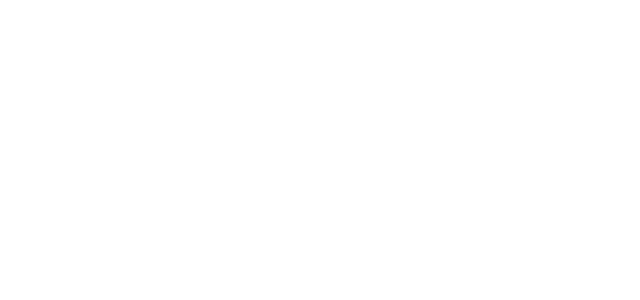
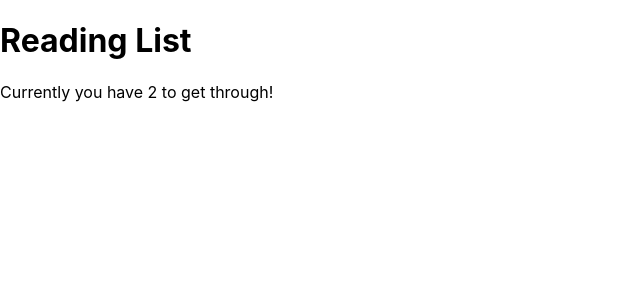
Before and after one commit to guilherme-leite/booklist, a React (Create React App) app: page / in a window 1280 px wide. Shown: the top 300 px of the page, without its empty margins (0-640 px from the left). Built offline with nearby package versions, Linux system fonts and the light colour scheme.

Commit message:
Feat: Implementando Navbar.js e importando na App.js

```diff
--- a/src/App.js
+++ b/src/App.js
@@ -1,11 +1,12 @@
 import React from 'react';
+import NavBar from './components/Navbar';
 import BookContextProvider from "./contexts/BookContext";
 
 function App() {
   return (
     <div className="App">
       <BookContextProvider>
-
+        <NavBar />
       </BookContextProvider>
     </div>
   );
--- a/src/components/Navbar.js
+++ b/src/components/Navbar.js
@@ -0,0 +1,15 @@
+import React, { useContext } from 'react';
+import { BookContext } from '../contexts/BookContext';
+
+
+const NavBar = () => {
+  const { books } = useContext(BookContext);
+  return (
+    <div className="navbar">
+      <h1>Reading List</h1>
+      <p>Currently you have {books.length} to get through!</p>
+    </div>
+  );
+}
+
+export default NavBar;
```
